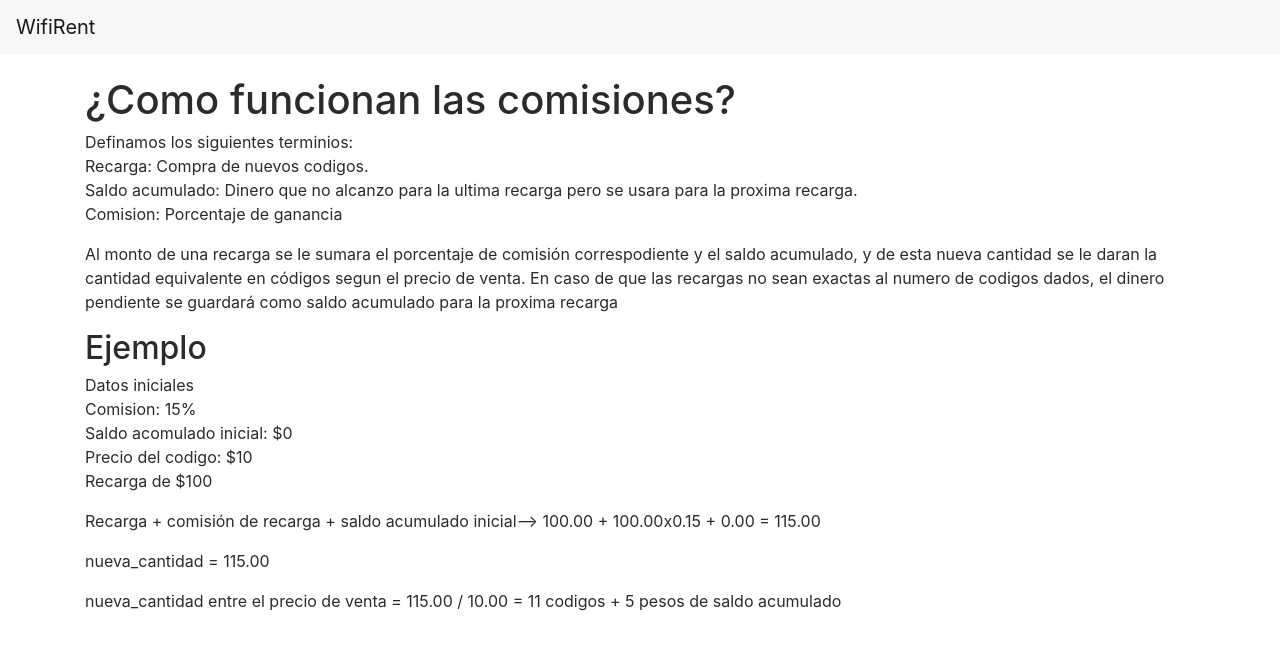
After one commit to dxviidmg/WIFIRent, a Django app: template codigos/templates/codigos/tutorial_comision.html in a window 1280 px wide. The commit adds this page. Shown: the top 650 px of the page. Run offline with Django 3.2, Linux system fonts and the light colour scheme; the template is opened without the code that fills it, so the values that code supplies are empty; parts of the project's set-up code (start-up, migrations or seed data) failed here and were passed over; some libraries are stand-ins or nearby versions.

Commit message:
aviso comisiones

```diff
--- /dev/null
+++ b/codigos/templates/codigos/tutorial_comision.html
@@ -0,0 +1,18 @@
+{% extends 'base.html'%}
+
+{%block content%}
+
+<h1>¿Como funcionan las comisiones?</h1>
+
+<p>Definamos los siguientes terminios: <br> Recarga: Compra de nuevos codigos. <br>Saldo acumulado: Dinero que no alcanzo para la ultima recarga pero se usara para la proxima recarga. <br> Comision: Porcentaje de ganancia</p>
+
+<p>Al monto de una recarga se le sumara el porcentaje de comisión correspodiente y el saldo acumulado, y de esta nueva cantidad se le daran la cantidad equivalente en códigos segun el precio de venta. En caso de que las recargas no sean exactas al numero de codigos dados, el dinero pendiente se guardará como saldo acumulado para la proxima recarga</p>
+
+<h2>Ejemplo</h2>
+
+<p>Datos iniciales <br> Comision: 15% <br> Saldo acomulado inicial: $0<br> Precio del codigo: $10 <br> Recarga de $100</p>
+
+<p>Recarga + comisión de recarga + saldo acumulado inicial--> 100.00 + 100.00x0.15 + 0.00 = 115.00</p>
+<p>nueva_cantidad = 115.00</p>
+<p>nueva_cantidad entre el precio de venta = 115.00 / 10.00 = 11 codigos + 5 pesos de saldo acumulado</p>
+{%endblock content%}
--- a/codigos/urls.py
+++ b/codigos/urls.py
@@ -9,4 +9,5 @@ urlpatterns = [
 	url(r'^plan/editar/(?P<slug>[-\w]+)/$', views.UpdateViewPlan.as_view(), name="UpdateViewPlan"),
 	url(r'^plan/(?P<pk>[-\w]+)/nuevo$', views.CreateViewPlan.as_view(), name="CreateViewPlan"),
 	url(r'^recargas/$', views.ListViewRecargas.as_view(), name="ListViewRecargas"),
+	url(r'^tutorial-comision/$', views.TutorialComisionView.as_view(), name="TutorialComisionView"),
 	]
--- a/templates/base.html
+++ b/templates/base.html
@@ -31,7 +31,10 @@
 		{%if request.user.is_authenticated%}
 			<ul class="navbar-nav">
 			{%if request.user.puntodeventa%}
-				<li class="nav-item">
+			<li class="nav-item">
+				<a class="nav-link" href="{%url 'codigos:TutorialComisionView'%}">¿Como funcionan las comisiones?</a>
+			</li>
+			<li class="nav-item">
 					<a class="nav-link" href="{%url 'accounts:DetailViewPuntoDeVenta' request.user.puntodeventa.pk%}">Planes</a>
 				</li>
 				<li class="nav-item">
--- a/ventas/templates/ventas/venta_form.html
+++ b/ventas/templates/ventas/venta_form.html
@@ -24,7 +24,7 @@
 		</div>
 
 		<p>Si desea hacer otra recarga con este plan, haga click <a onClick="window.location.href=window.location.href" ><b>aquí</b></p></a></p>
-		<p>En caso de que el código no haya sido admitido en la red pero el dispositivo ya hubiera conectado con anteriodad, realice en el dispositivo la operación <b>olvidar red </b>(si tiene duda del proceso, haga click  <a href="https://www.youtube.com/watch?v=Z_sHRRBPats">aqui</a>), de lo contrario llame a soporte.</p>
+		<p>En caso de que el código no haya sido admitido en la red y el dispositivo ya hubiera sido conectado con anterioridad, realice en el dispositivo la operación <b>olvidar red </b>(si tiene duda del proceso, haga click  <a href="https://www.youtube.com/watch?v=Z_sHRRBPats">aqui</a>), de lo contrario llame a soporte.</p>
 	{%else%}
 
 	<form method="post" enctype="multipart/form-data">
```
Also changed, not shown: codigos/views.py (+6 -3 lines).
